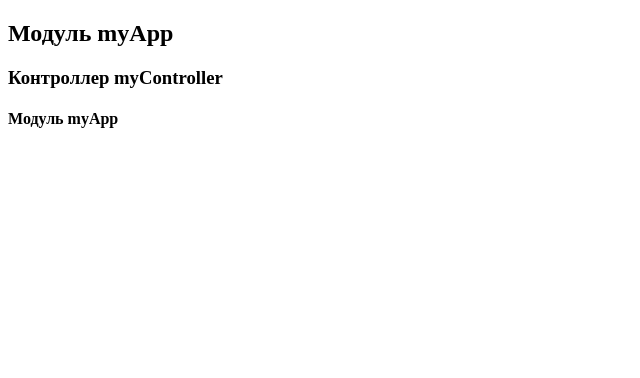
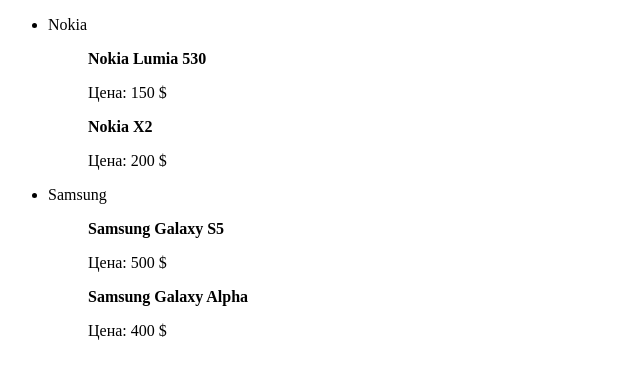
Before and after one commit to 777AMR/angular-app-metanit, a plain HTML site: page app/index.html in a window 1280 px wide. Shown: the whole page, without its empty margins (0-640 px from the left). Drawn offline with Linux system fonts and the light colour scheme.

Commit message:
Директивы в AngularJS. Директива ng-repeat

```diff
--- a/app/index.html
+++ b/app/index.html
@@ -2,23 +2,32 @@
 <html ng-app="myApp">
 <head>
     <meta charset="utf-8">
+    <style>
+        .odd {
+            background-color: #fafafa;
+        }
+
+        .even {
+            background-color: silver
+        }
+    </style>
 </head>
 <body>
-<h2>{{ message }}</h2>
-<div ng-controller="myController">
-    <h3>{{ message }}</h3>
+<div ng-controller="phoneController">
+    <ul>
+        <li ng-repeat="company in phones">
+            <p>{{company.name}}</p>
+            <ul ng-repeat="model in company.models">
+                <b>{{model.name}}</b>
+                <p>Цена: {{model.price}} $</p>
+            </ul>
+        </li>
+    </ul>
 </div>
-<h4>{{ message }}</h4>
 <script src="js/lib/angular.min.js"></script>
 <script type="text/javascript">
-    var myApp = angular.module('myApp', [])
-        .run(function ($rootScope) {
-
-            $rootScope.message = "Модуль myApp";
-        });
-    myApp.controller('myController', function ($scope) {
-        $scope.message = "Контроллер myController";
-    });
+    angular.module('myApp', []);
 </script>
+<script src="js/controllers/phonesController.js"></script>
 </body>
 </html>
--- a/app/js/controllers/phonesController.js
+++ b/app/js/controllers/phonesController.js
@@ -1,14 +1,23 @@
 var myApp = angular.module('myApp');
 myApp.controller('phoneController', function ($scope) {
 
-    $scope.phone = {
-
-        name: 'Nokia Lumia 630',
-        year: 2014,
-        price: 200,
-        company: {
-            name: 'Nokia',
-            country: 'Финляндия'
-        }
-    }
+    $scope.phones = [{
+        name: 'Nokia',
+        models: [{
+            name: "Nokia Lumia 530",
+            price: 150
+        }, {
+            name: "Nokia X2",
+            price: 200
+        }]
+    }, {
+        name: 'Samsung',
+        models: [{
+            name: "Samsung Galaxy S5",
+            price: 500
+        }, {
+            name: "Samsung Galaxy Alpha",
+            price: 400
+        }]
+    }]
 });
```
